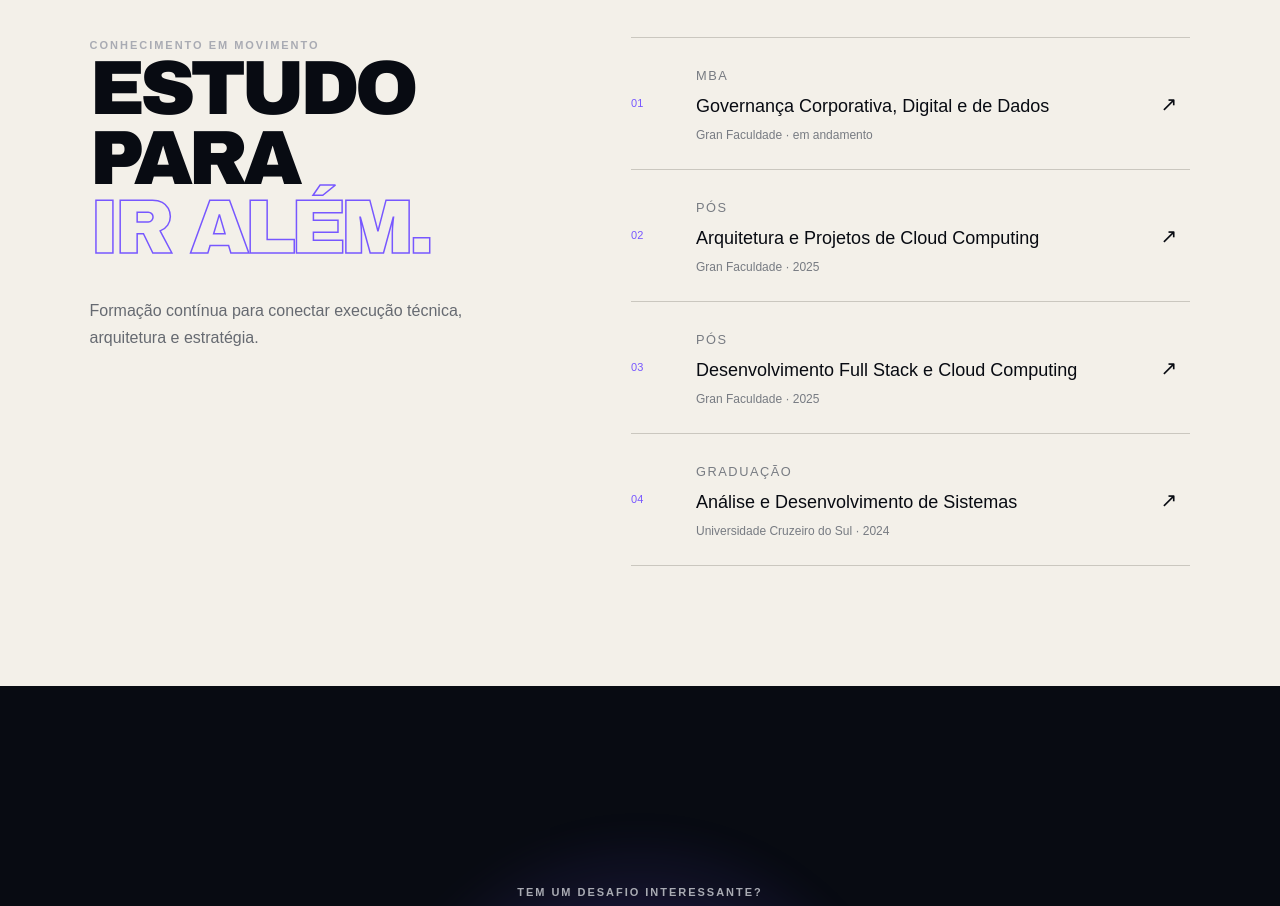
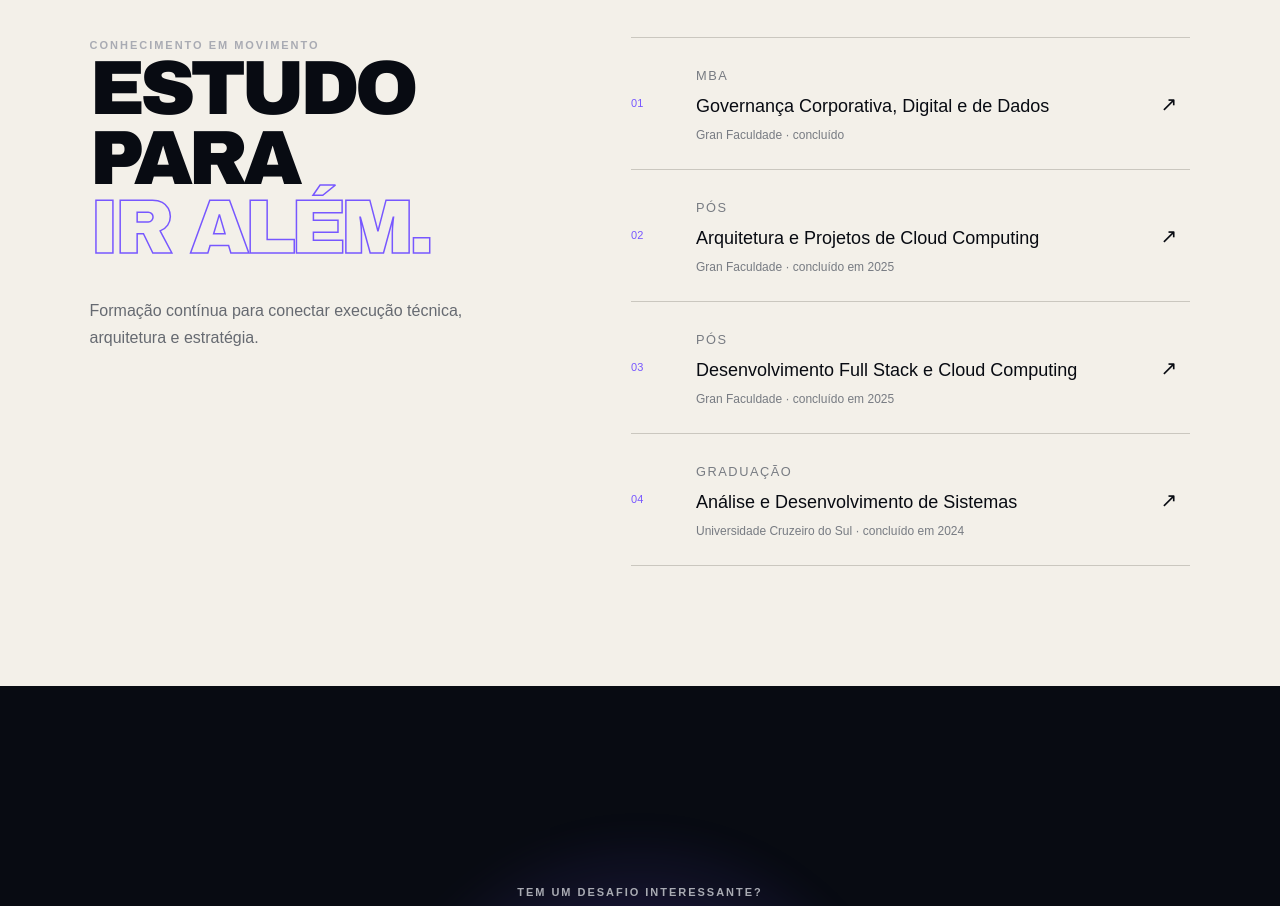
Before and after one commit to FilipeFrancadeOliveir/Portf-lio-novo, a Next.js app: page / in a window 1280 px wide. Shown: the part 4100-5006 px from the top of the page. Built offline with nearby package versions, Linux system fonts and the light colour scheme.

Commit message:
Atualiza status das formações para concluído

```diff
--- a/app/page.tsx
+++ b/app/page.tsx
@@ -33,10 +33,10 @@ const experiences = [
 ];
 
 const education = [
-  ["MBA", "Governança Corporativa, Digital e de Dados", "Gran Faculdade · em andamento"],
-  ["Pós", "Arquitetura e Projetos de Cloud Computing", "Gran Faculdade · 2025"],
-  ["Pós", "Desenvolvimento Full Stack e Cloud Computing", "Gran Faculdade · 2025"],
-  ["Graduação", "Análise e Desenvolvimento de Sistemas", "Universidade Cruzeiro do Sul · 2024"],
+  ["MBA", "Governança Corporativa, Digital e de Dados", "Gran Faculdade · concluído"],
+  ["Pós", "Arquitetura e Projetos de Cloud Computing", "Gran Faculdade · concluído em 2025"],
+  ["Pós", "Desenvolvimento Full Stack e Cloud Computing", "Gran Faculdade · concluído em 2025"],
+  ["Graduação", "Análise e Desenvolvimento de Sistemas", "Universidade Cruzeiro do Sul · concluído em 2024"],
 ];
 
 export default function Home() {
```
